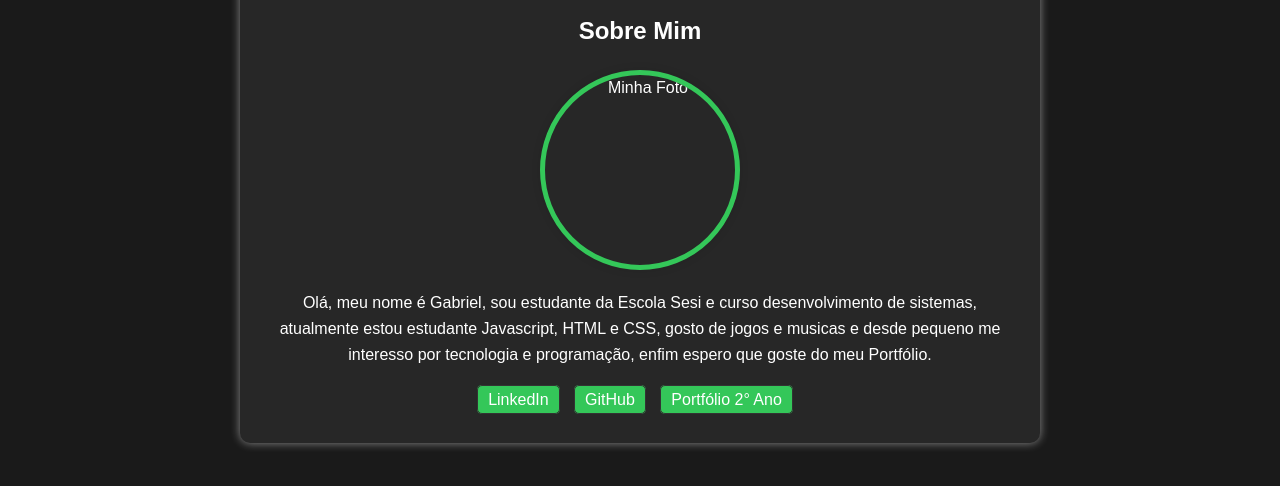
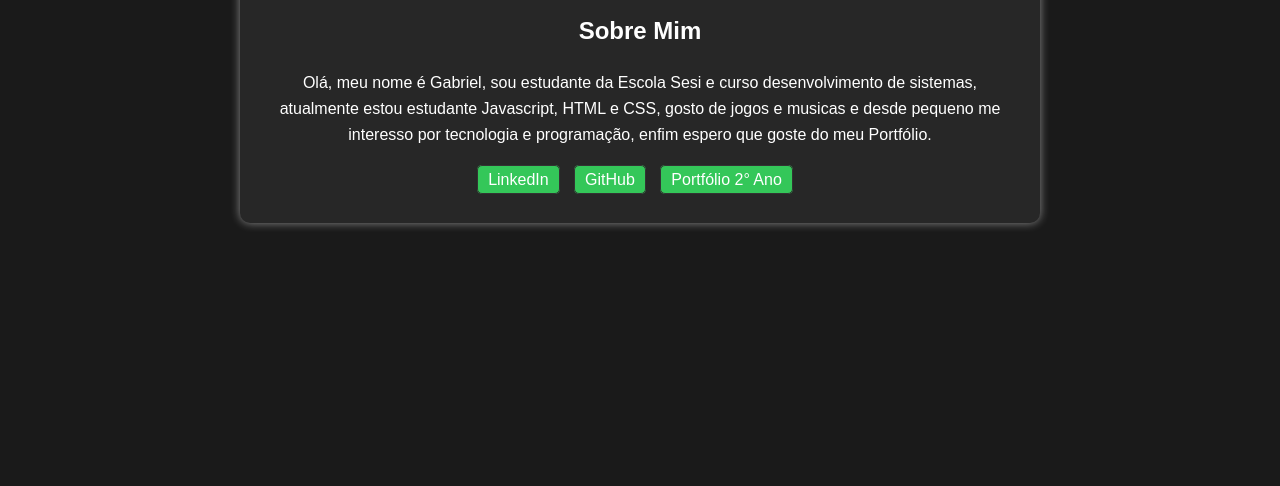
Before and after one commit to GabrielLuvielmo/Portfolio, a plain HTML site: page index.html in a window 1280 px wide. Shown: the part 162-648 px from the top of the page. Drawn offline with Linux system fonts and the light colour scheme.

Commit message:
ajustes na pagina inicial

```diff
--- a/index.html
+++ b/index.html
@@ -18,7 +18,7 @@
     <div class="container">
         <h1 class="h1-principal">Gabriel Xavier</h1>
         <h1>Sobre Mim</h1>
-        <img src="minhafoto.jpg" alt="Minha Foto" style="display: block; margin: auto; width: 200px; border-radius: 50%;">
+        <!-- <img src="minhafoto.jpg" alt="Minha Foto" style="display: block; margin: auto; width: 200px; border-radius: 50%;"> -->
         <p>Olá, meu nome é Gabriel, sou estudante da Escola Sesi e curso desenvolvimento de sistemas, atualmente estou estudante Javascript, HTML e CSS, gosto de jogos e musicas e desde pequeno me interesso por tecnologia e programação, enfim espero que goste do meu Portfólio.</p>
         <ul>
             <li><a href="https://www.linkedin.com/in/gabriel-luvielmo-xavier-198740297/">LinkedIn</a></li>
```
